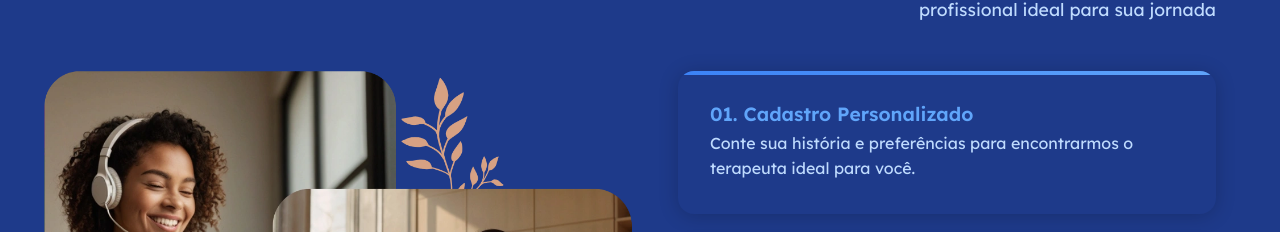
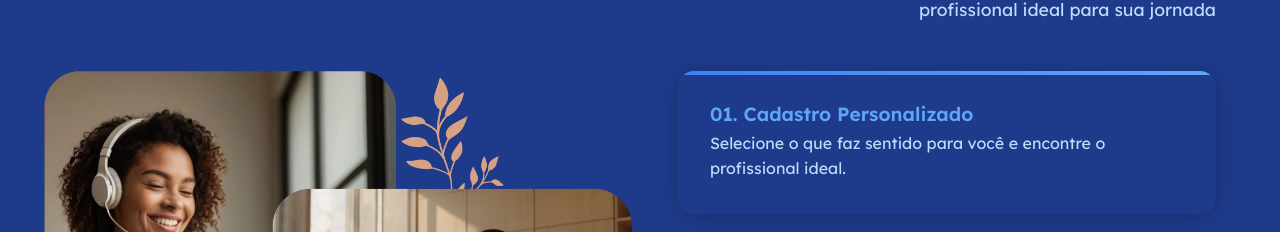
Before and after one commit to Freelings-Co/mentflow, a React (Vite) app: page / in a window 1280 px wide. Shown: the part 880-1112 px from the top of the page. Built offline with nearby package versions, Linux system fonts and the light colour scheme; a web font is replaced by a local one.

Commit message:
text adjust

```diff
--- a/src/pages/Landing.jsx
+++ b/src/pages/Landing.jsx
@@ -90,7 +90,7 @@ const MentFlowLanding = () => {
       number: 1,
       title: '01. Cadastro Personalizado',
       description:
-        'Conte sua história e preferências para encontrarmos o terapeuta ideal para você.',
+        'Selecione o que faz sentido para você e encontre o profissional ideal.',
     },
     {
       number: 2,
```
